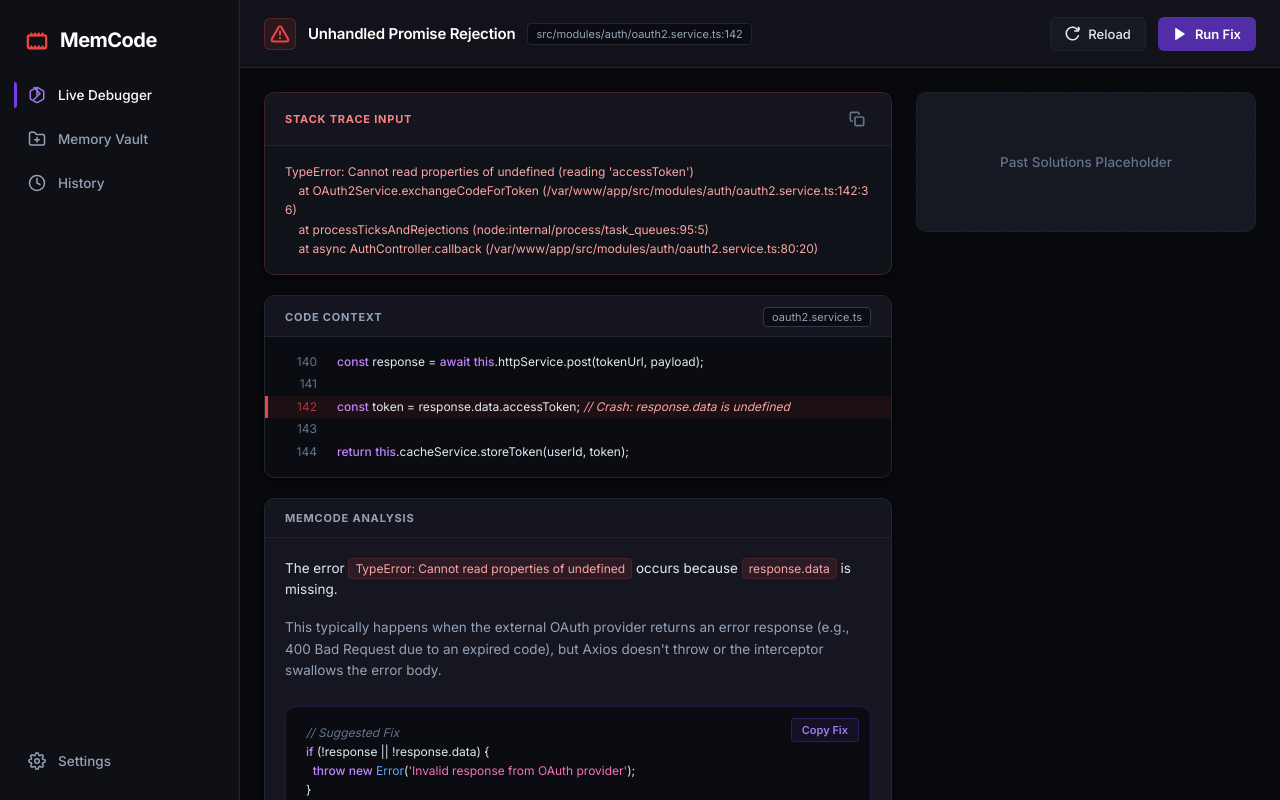
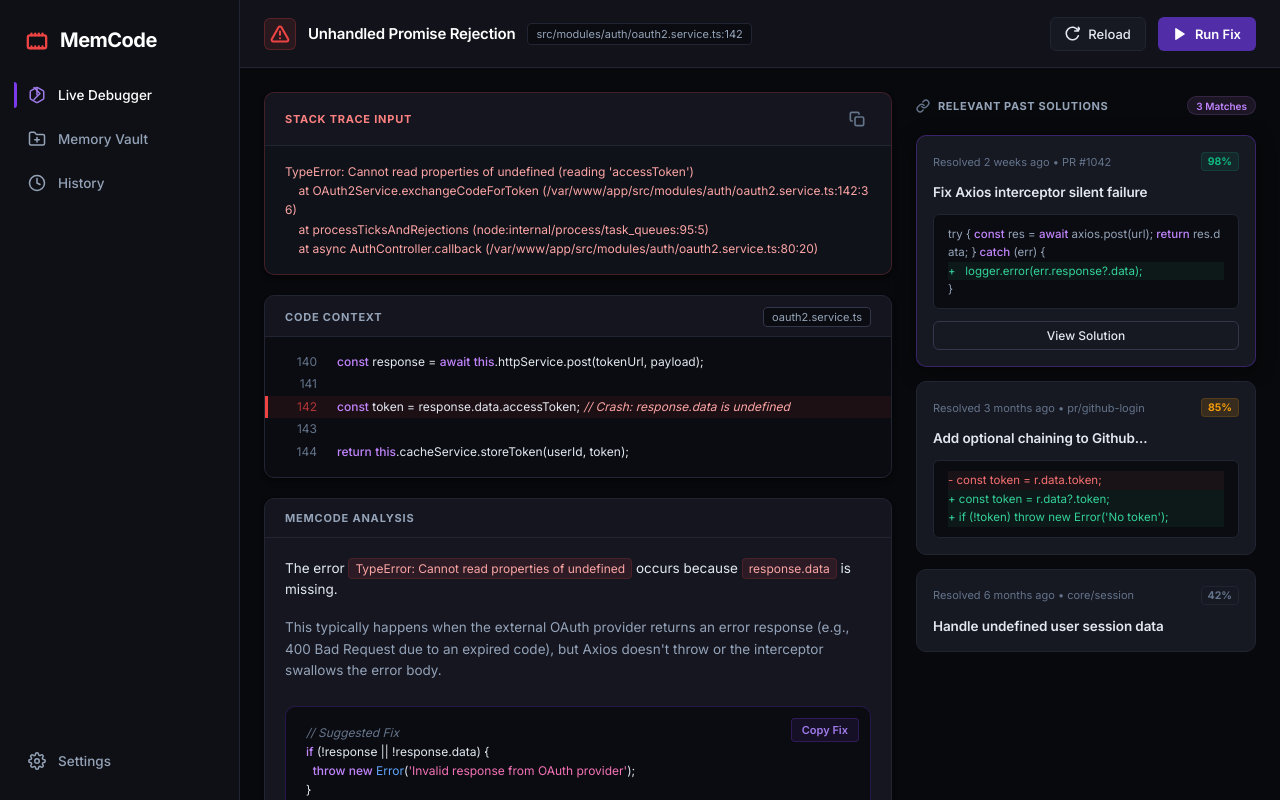
Before and after one commit to MONISHDEV1234/iqoo-hack, a React app in the folder FrontEnd/: page / in a window 1280 px wide. Built offline with nearby package versions, Linux system fonts and the light colour scheme; the HTML template or start-up script is replaced by a standard one.

Commit message:
feat: right sidebar past solutions match list

```diff
--- a/FrontEnd/src/App.jsx
+++ b/FrontEnd/src/App.jsx
@@ -4,6 +4,7 @@ import Header from './components/Header';
 import StackTrace from './components/StackTrace';
 import CodeContext from './components/CodeContext';
 import Analysis from './components/Analysis';
+import PastSolutions from './components/PastSolutions';
 
 function App() {
   const [activeTab, setActiveTab] = useState('live-debugger');
@@ -54,8 +55,8 @@ function App() {
 
           {/* Right Panel Content */}
           <div className="right-panel">
-            {/* PastSolutions - Component Step 6 */}
-            <div className="placeholder-box">Past Solutions Placeholder</div>
+            {/* Relevant Past Solutions Matches list */}
+            <PastSolutions />
           </div>
         </div>
       </div>
--- /dev/null
+++ b/FrontEnd/src/components/PastSolutions.jsx
@@ -0,0 +1,113 @@
+import React, { useState } from 'react';
+
+/**
+ * PastSolutions Component
+ * Renders the right sidebar matching history of relevant past bugfixes.
+ */
+function PastSolutions() {
+    const [activeCard, setActiveCard] = useState(0);
+
+    const solutions = [
+        {
+            id: 0,
+            match: '98%',
+            matchClass: 'green',
+            title: 'Fix Axios interceptor silent failure',
+            meta: 'Resolved 2 weeks ago • PR #1042',
+            diffType: 'axios',
+            code: (
+                <pre className="diff-renderer">
+                    <span className="diff-line normal">try {"{"} <span className="keyword">const</span> res = <span className="keyword">await</span> axios.post(url); <span className="keyword">return</span> res.data; {"}"} <span className="keyword">catch</span> (err) {"{"}</span>
+                    <span className="diff-line diff-add">+   logger.error(err.response?.data);</span>
+                    <span className="diff-line normal">{"}"}</span>
+                </pre>
+            ),
+            hasViewAction: true
+        },
+        {
+            id: 1,
+            match: '85%',
+            matchClass: 'yellow',
+            title: 'Add optional chaining to Github...',
+            meta: 'Resolved 3 months ago • pr/github-login',
+            diffType: 'github',
+            code: (
+                <pre className="diff-renderer">
+                    <span className="diff-line diff-remove">- const token = r.data.token;</span>
+                    <span className="diff-line diff-add">+ const token = r.data?.token;</span>
+                    <span className="diff-line diff-add">+ if (!token) throw new Error('No token');</span>
+                </pre>
+            ),
+            hasViewAction: false
+        },
+        {
+            id: 2,
+            match: '42%',
+            matchClass: 'gray',
+            title: 'Handle undefined user session data',
+            meta: 'Resolved 6 months ago • core/session',
+            hasViewAction: false
+        }
+    ];
+
+    return (
+        <div className="past-solutions-vertical">
+            {/* Sidebar Header */}
+            <div className="solutions-header">
+                <span className="solutions-header-title">
+                    <svg className="link-icon" viewBox="0 0 24 24" width="14" height="14" stroke="currentColor" strokeWidth="2.5" fill="none" strokeLinecap="round" strokeLinejoin="round">
+                        <path d="M10 13a5 5 0 0 0 7.54.54l3-3a5 5 0 0 0-7.07-7.07l-1.72 1.71" />
+                        <path d="M14 11a5 5 0 0 0-7.54-.54l-3 3a5 5 0 0 0 7.07 7.07l1.71-1.71" />
+                    </svg>
+                    RELEVANT PAST SOLUTIONS
+                </span>
+                <span className="meta-matches-badge">3 Matches</span>
+            </div>
+
+            {/* Solutions Cards List */}
+            <div className="solutions-list">
+                {solutions.map((sol) => {
+                    const isActive = activeCard === sol.id;
+                    return (
+                        <div
+                            key={sol.id}
+                            className={`solution-card ${sol.matchClass} ${isActive ? 'active' : ''}`}
+                            onClick={() => setActiveCard(sol.id)}
+                        >
+                            {/* Top Row: Meta details & Match Badge */}
+                            <div className="card-top-row">
+                                <span className="sol-meta-info">{sol.meta}</span>
+                                <span className={`match-badge ${sol.matchClass}`}>{sol.match}</span>
+                            </div>
+
+                            {/* Title */}
+                            <h3 className="sol-title">{sol.title}</h3>
+
+                            {/* Inside Code Diff View (if available) */}
+                            {sol.code && (
+                                <div className="sol-diff-box">
+                                    {sol.code}
+                                </div>
+                            )}
+
+                            {/* View Solution action link / button */}
+                            {sol.hasViewAction && (
+                                <button
+                                    className="btn-view-sol"
+                                    onClick={(e) => {
+                                        e.stopPropagation(); // prevent card click reactivation
+                                        alert(`Opening solution details for: ${sol.title}`);
+                                    }}
+                                >
+                                    View Solution
+                                </button>
+                            )}
+                        </div>
+                    );
+                })}
+            </div>
+        </div>
+    );
+}
+
+export default PastSolutions;
--- a/FrontEnd/src/index.css
+++ b/FrontEnd/src/index.css
@@ -634,3 +634,174 @@ body {
   color: #f472b6;
   /* string token pink/rose */
 }
+
+/* Right Side Solutions Specific Styles */
+.past-solutions-vertical {
+  display: flex;
+  flex-direction: column;
+  gap: 16px;
+}
+
+.solutions-header {
+  display: flex;
+  align-items: center;
+  justify-content: space-between;
+  padding: 4px 0;
+}
+
+.solutions-header-title {
+  display: flex;
+  align-items: center;
+  gap: 8px;
+  font-size: 11px;
+  font-weight: 700;
+  color: var(--text-secondary);
+  letter-spacing: 0.6px;
+}
+
+.link-icon {
+  color: var(--text-muted);
+}
+
+.meta-matches-badge {
+  font-size: 10px;
+  font-weight: 600;
+  color: #c084fc;
+  background-color: rgba(192, 132, 252, 0.1);
+  padding: 2.5px 8px;
+  border-radius: 99px;
+  border: 1px solid rgba(192, 132, 252, 0.15);
+}
+
+.solutions-list {
+  display: flex;
+  flex-direction: column;
+  gap: 14px;
+}
+
+.solution-card {
+  background-color: var(--bg-card);
+  border: 1px solid var(--border-color);
+  border-radius: var(--radius-md);
+  padding: 16px;
+  cursor: pointer;
+  transition: all 0.2s ease;
+  display: flex;
+  flex-direction: column;
+  gap: 12px;
+}
+
+.solution-card:hover {
+  border-color: var(--border-active);
+  transform: translateY(-1px);
+}
+
+.solution-card.active {
+  border-color: rgba(124, 58, 237, 0.35);
+  box-shadow: 0 4px 20px rgba(0, 0, 0, 0.4);
+}
+
+/* Card Header info grid */
+.card-top-row {
+  display: flex;
+  align-items: center;
+  justify-content: space-between;
+}
+
+.sol-meta-info {
+  font-size: 11px;
+  color: var(--text-muted);
+}
+
+/* Match Score Badges */
+.match-badge {
+  font-size: 10.5px;
+  font-weight: 700;
+  padding: 2px 6px;
+  border-radius: 4px;
+}
+
+.match-badge.green {
+  color: var(--accent-green);
+  background-color: var(--accent-green-light);
+  border: 1px solid rgba(16, 185, 129, 0.15);
+}
+
+.match-badge.yellow {
+  color: var(--accent-yellow);
+  background-color: var(--accent-yellow-light);
+  border: 1px solid rgba(245, 158, 11, 0.15);
+}
+
+.match-badge.gray {
+  color: var(--text-muted);
+  background-color: var(--bg-hover);
+  border: 1px solid var(--border-color);
+}
+
+/* Titles */
+.sol-title {
+  font-size: 13.5px;
+  font-weight: 600;
+  color: var(--text-primary);
+  line-height: 1.4;
+  letter-spacing: -0.1px;
+}
+
+/* Code Diff View */
+.sol-diff-box {
+  background-color: var(--bg-code);
+  border: 1px solid var(--border-color);
+  border-radius: var(--radius-sm);
+  padding: 10px 14px;
+}
+
+.diff-renderer {
+  font-family: var(--font-mono);
+  font-size: 11.5px;
+  line-height: 1.6;
+  white-space: pre-wrap;
+  word-break: break-all;
+}
+
+.diff-line {
+  display: block;
+}
+
+.diff-line.diff-add {
+  color: #34d399;
+  /* emerald addition light green */
+  background-color: rgba(52, 211, 153, 0.06);
+}
+
+.diff-line.diff-remove {
+  color: #f87171;
+  /* light red deletion code */
+  background-color: rgba(248, 113, 113, 0.06);
+}
+
+.diff-line.normal {
+  color: var(--text-secondary);
+}
+
+/* Button Solution CTA styling */
+.btn-view-sol {
+  align-self: flex-start;
+  background: transparent;
+  border: 1px solid var(--border-active);
+  color: var(--text-primary);
+  font-family: inherit;
+  font-size: 12px;
+  font-weight: 500;
+  padding: 6px 12px;
+  border-radius: var(--radius-sm);
+  cursor: pointer;
+  transition: all 0.15s ease;
+  width: 100%;
+  text-align: center;
+}
+
+.btn-view-sol:hover {
+  background-color: var(--bg-hover);
+  border-color: var(--text-muted);
+}
```
